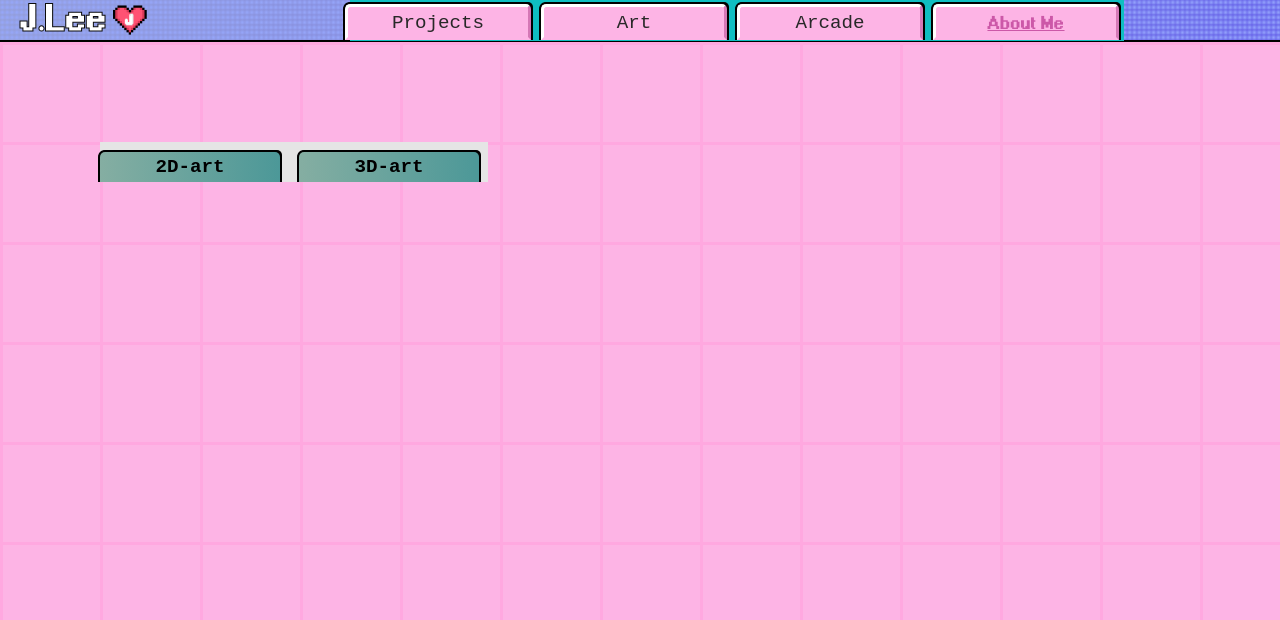
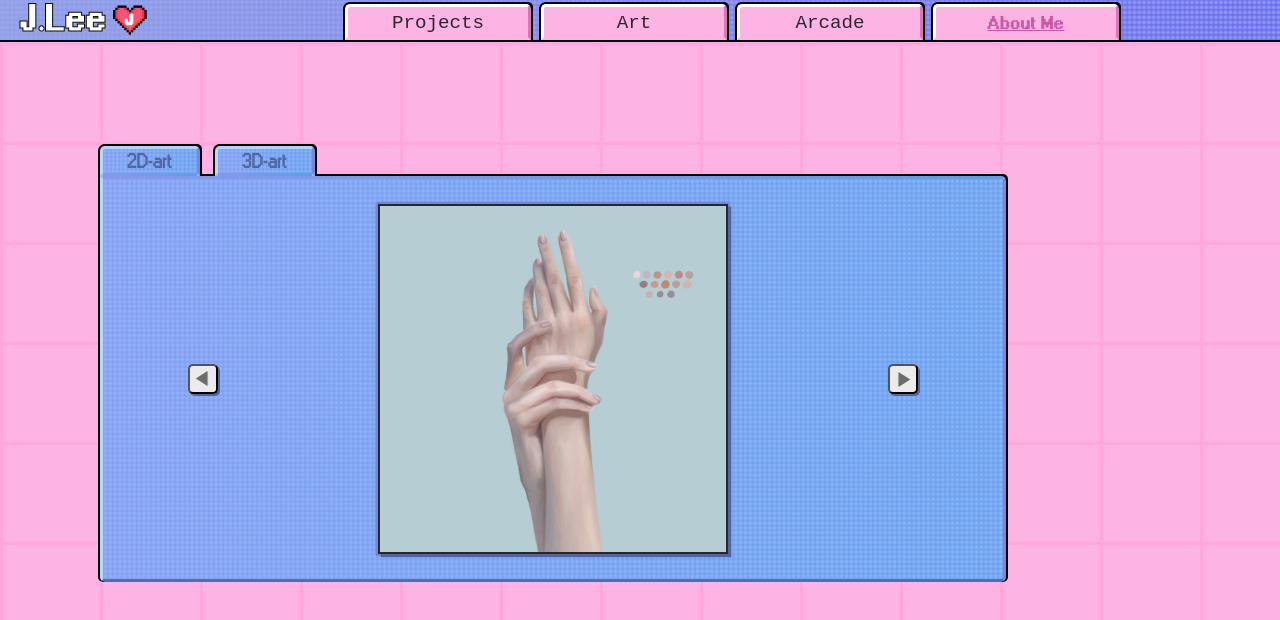
Before and after one commit to jjl418/reactjs, a React (Create React App) app: page /art in a window 1280 px wide. Shown: the top 620 px of the page. Built offline with nearby package versions, Linux system fonts and the light colour scheme.

Commit message:
done setting up art tab
done setting up art tab

```diff
--- a/src/App.js
+++ b/src/App.js
@@ -2,11 +2,11 @@ import './App.css';
 import React from 'react';
 import { BrowserRouter as Router, Routes, Route } from 'react-router-dom';
 import Navbar from './components/Navbar';
-// import Home from '../components/pages/home-page/Home'
-// import Home from './components/pages/home-page/Home';
 import Home from './components/pages/home/Home';
 import Projects from './components/pages/projects/Projects';
 import Art from './components/pages/art/Art';
+import Arcade from './components/pages/arcade/Arcade';
+import AboutMe from './components/pages/aboutme/AboutMe';
 import './fonts/MS_Sans_Serif_Bold.ttf';
 function App() {
   return (
@@ -23,6 +23,9 @@ function App() {
           <Route path = '/' element={<Home/>} />
           <Route path = '/projects' element = {<Projects/>} />
           <Route path = '/art' element = {<Art/>} />
+          <Route path = '/arcade' element = {<Arcade/>} />
+          <Route path = '/about-me' element = {<AboutMe/>} />
+
         </Routes>
       </Router>
   );
--- a/src/components/Navbar.css
+++ b/src/components/Navbar.css
@@ -85,7 +85,7 @@ html, body { /*KEEP*/
     align-items: end;
 
     border: 1px solid rgba(0, 0, 0, 0);
-    background-color: #0fbec1;
+    /* background-color: #0fbec1; */
     /* overflow: hidden; */
     white-space: nowrap;
   }
@@ -112,7 +112,7 @@ html, body { /*KEEP*/
   .nav-menu-link
   {
     align-items: center;
-    color: #282828;
+    color: hsl(0, 0%, 16%);
     display: flex;
     font-family: monospace;
     font-size: 1.2rem;
@@ -187,7 +187,6 @@ html, body { /*KEEP*/
       /* border-top: #00000000; */
       /* background-image: linear-gradient(#7dcdec , rgb(255, 152, 207));  */
       background-image: linear-gradient(#50b3f0 , rgb(242, 138, 221));
-      /* background-color: #a263ad6a;    */
       justify-content: center;
       display: flex;
       justify-self: center;
@@ -212,7 +211,6 @@ html, body { /*KEEP*/
       background: none;
       clip-path: none;
       -webkit-clip-path: none;
-      /* width: 35%; */
       width: 180px;
       margin: none;
       padding: none;
--- /dev/null
+++ b/src/components/pages/aboutme/AboutMe.css
@@ -0,0 +1,15 @@
+
+.projects-background-4
+{
+    width: 100%;
+    background:
+    conic-gradient(from 90deg at 3px 3px,#0000 90deg,rgb(255, 168, 224) 0)
+    0 0/100px 100px;
+    position: absolute;
+    top: 42px;
+    right:0px;
+    bottom:0px;
+    left:0px;
+    z-index: 0;
+    height: 1000px;
+}
--- /dev/null
+++ b/src/components/pages/aboutme/AboutMe.js
@@ -0,0 +1,16 @@
+import '../../../App';
+import './AboutMe.css';
+// import React from 'react';
+
+function AboutMe() {
+
+  return (
+    <>
+      <div className = 'projects-background-4'>
+
+      </div>
+    </>
+  );
+}
+
+export default AboutMe;
--- /dev/null
+++ b/src/components/pages/arcade/Arcade.css
@@ -0,0 +1,15 @@
+
+.projects-background-3
+{
+    width: 100%;
+    background:
+    conic-gradient(from 90deg at 3px 3px,#0000 90deg,rgb(255, 168, 224) 0)
+    0 0/100px 100px;
+    position: absolute;
+    top: 42px;
+    right:0px;
+    bottom:0px;
+    left:0px;
+    z-index: 0;
+    height: 1000px;
+}
--- /dev/null
+++ b/src/components/pages/arcade/Arcade.js
@@ -0,0 +1,16 @@
+import '../../../App';
+import './Arcade.css';
+// import React from 'react';
+
+function Arcade() {
+
+  return (
+    <>
+      <div className = 'projects-background-3'>
+
+      </div>
+    </>
+  );
+}
+
+export default Arcade;
--- a/src/components/pages/art/Art.css
+++ b/src/components/pages/art/Art.css
@@ -13,54 +13,214 @@
     height: 1000px;
 }
 
-.sketchbook-tabs
+.art-tab
 {
     display: grid;
     grid-gap: 10px;
     grid-template-columns: repeat(2, auto);
     list-style: none;
-    /* align-self: end; */
-    /* border-color: #0fbec100;
-    border-style: solid;
-    border-width: 2.5px; */
-    background-color:#e5e5e5;
-    height: 40px;
-    /* position:absolute; */
+
+    height: 34px;
     align-items: end;
     margin-top: 100px;
     margin-left: 100px;
-    width: 388px;
+    width: 220px;
+    /* background-color: green; */
 }
 
-.art-tab
+.art-tab button
 {
+    /*DELETEEEEEEEEEEEEEE*/
+	background: #fff;
+	filter: contrast(1);
+	--mask: linear-gradient(red, #{rgba(#000, .30)});
+    /*DELETEEEEEEEEEEEEEE*/
+
+
+
     background: #9fb6f4;
-    background-image: linear-gradient(to right, #85aea2 , #4c9898);
+    background-image: linear-gradient(to right, #8698ec , #609de7);
 
     height: 30px;
-    width: 180px;
+    width: 100px;
     align-items: flex-end;
     border-radius: 5px 5px 0 0;
-    /* border-left: #b3c4ee;
-    border-top: #ccd9f8;
-    border-bottom: #9fb6f4;
-    border-right: #8299da;
-    border-style: solid; */
+    border-right: #7b88d0;
+    border-top: #aed5ff;
+    border-bottom: #596da400;
+    border-left: #bbd8f9;
+    border-style: solid;
     box-shadow: -1.5px -1.5px #000000, 2px -2px #000000, -2px 0px #000000,
     2px 0px #000000, 0 -2px #000000;
     color: #282828;
 
     justify-content: center;
     display: flex;
+
+    /*DELETEEEEEE*/
+    &::before {
+		position: absolute;
+		top: 0; right: 0; bottom: 0; left: 0;
+		background:
+			radial-gradient(#91b9fe, transparent) 0 0/ 0.3em 0.3em space;
+		-webkit-mask: var(--mask);
+				mask: var(--mask);
+		content: '';
+	}
+    /*DELETEEEEEE*/
+}
+
+.art-tab button:hover{
+    height: 32px;
 }
 
 .art-tab-caption
 {
-    font-family: monospace;
+    align-self: center;
+
+    color: hsl(225, 34%, 48%);
+    display: flex;
+    font-family: MSSansSerif;
+    font-size: 1.1rem;
+    justify-content: center;
+    align-items: center;
+    text-decoration: none;
+    border-radius: 5px 5px 0 0;
+    height: 30px;
+    width: 100px;
+    /* background-color: #609de7; */
+}
+
+.art-tab-caption:hover{
     font-size: 1.2rem;
+    /* justify-content: center; */
+}
+
+.art-tab-layout
+{
+    margin-left: 100px;
+    background-color: white;
+
+    /**/
+
+    /*DELETEEEEEEEEEEEEEE*/
+	background: #fff;
+	filter: contrast(1);
+	--mask: linear-gradient(red, #{rgba(#000, .30)});
+    /*DELETEEEEEEEEEEEEEE*/
+
+
+
+    background: #9fb6f4;
+    background-image: linear-gradient(to right, #8698ec , #609de7);
+
+    height: 400px;
+    width: 900px;
+    align-items: flex-end;
+    border-radius: 0px 5px 5px 5px;
+    border-right: #7b88d0;
+    border-top: #aed5ff00;
+    border-bottom: #596da4;
+    border-left: #bbd8f9;
+    border-style: solid;
+    box-shadow: -1.5px -1.5px #000000, 2px -2px #000000, -2px 0px #000000,
+    2px 0px #000000, 0 -2px #000000;
+    color: #282828;
+
+    justify-content: center;
+    display: flex;
+
+    /*DELETEEEEEE*/
+    &::before {
+		position: absolute;
+		top: 0; right: 0; bottom: 0; left: 0;
+		background:
+			radial-gradient(#91b9fe, transparent) 0 0/ 0.3em 0.3em space;
+		-webkit-mask: var(--mask);
+				mask: var(--mask);
+		content: '';
+	}
+    /*DELETEEEEEE*/
+
+}
+
+.tab-switching
+{
+    display:none;
+}
+
+.tab-content
+{
+    /* margin-top: 100px; */
+    /* background-color: #609de7;    */
+}
+
+.two-d-art-content
+{
+    display: flex;
+    height: 400px;
+    width: 900px;
+    background-color: rgba(255, 255, 255, 0);
+    justify-content: center;
+}
+
+.art-image
+{
+    /* align-self: center;
+    background-color: white; */
+    border: solid 2px;
+    box-shadow: 3px 3px 1px rgb(80, 99, 165), -2px 2px 1px rgb(115, 135, 207), -2px 0px 1.5px rgb(115, 135, 207),
+    2px 0px 1.5px rgb(115, 135, 207), 0 2px 1.5px rgb(115, 135, 207), -2px -2px 1.5px rgb(115, 135, 207), 2px -2px 1.5px rgb(115, 135, 207);
+}
+
+.next-button-art
+{
+    position: absolute;
+    margin-top: 0px;
+    margin-left: 700px;
+    width: 30px;
+    height: 30px;
+    display: flex;
+    z-index: 2;
+    border-radius: 5px;
     align-self: center;
-    color: black;
-    /* color: #282828; */
-    font-family: monospace;
-    font-size: 1.2rem;
+    background-color: rgb(235, 235, 235);
+
+    box-shadow: 2px 2px rgb(80, 99, 165);
 }
+
+.next-button-art:hover
+{
+    background-color: rgb(218, 218, 218);
+}
+
+.prev-button-art
+{
+    position: absolute;
+    margin-top: 0px;
+    margin-left: -700px;
+    width: 30px;
+    height: 30px;
+    display: flex;
+    z-index: 2;
+    border-radius: 5px;
+    align-self: center;
+    background-color: rgb(235, 235, 235);
+
+    box-shadow: 2px 2px rgb(80, 99, 165);
+}
+
+.prev-button-art:hover
+{
+    background-color: rgb(218, 218, 218);
+}
+
+.art-container
+{
+    height: 350px;
+    align-self: center;
+    width: 900px;
+    display: flex;
+    /* background-color: #596da4; */
+    justify-content: center;
+}
--- a/src/components/pages/art/Art.js
+++ b/src/components/pages/art/Art.js
@@ -1,24 +1,75 @@
 import '../../../App';
 import './Art.css';
+import React, { useState } from 'react';
+import next_icon from '../../../images/decor/next_icon.png';
+import prev_icon from '../../../images/decor/prev_icon.png';
 
 function Art() {
 
+  const [activeTab, setActiveTab] = useState(1);
 
+  const handleTabClick = (tabNumber) => {
+    setActiveTab(tabNumber);
+  };
+
+  const [currentIndex, setCurrentIndex] = useState(0); //index for p1_images list
+  const art_images = [
+    require('../../../images/art_images/hand study.png'),
+    require('../../../images/art_images/anime face.jpg'),
+  ];
+  const nextArtImage = () => {
+    setCurrentIndex((prevIndex) => (prevIndex === art_images.length - 1 ? 0 : prevIndex + 1));
+  };
+
+  const prevArtImage = () => {
+    setCurrentIndex((prevIndex) => (prevIndex === art_images.length - 1 ? 0 : prevIndex + 1));
+  };
 
     return (
     <>
         <div className = "projects-background-2">
-          <div className = "sketchbook-tabs">
-            <div className = "art-tab">
+          <div className = "art-tab">
+            <button className = {activeTab === 1 ? 'active' : ''} onClick={() => handleTabClick(1)}>
               <h1 className = "art-tab-caption">
                 2D-art
               </h1>
-            </div>
-            <div className = "art-tab">
+            </button>
+
+            <button className = {activeTab === 2 ? 'active' : ''} onClick={() => handleTabClick(2)}>
               <h1 className = "art-tab-caption">
                 3D-art
               </h1>
+            </button>
+
+          </div>
+
+
+          <div className = "art-tab-layout">
+
+            <div className = "tab-content">
+              {activeTab === 1 &&
+              <div className= "two-d-art-content">
+                <button className = 'next-button-art' onClick= {nextArtImage}>
+                  <img src = {next_icon} className = "next-icon" alt = ""/>
+                </button>
+
+                <button className = 'prev-button-art' onClick= {prevArtImage}>
+                  <img src = {prev_icon} className = "prev-icon" alt = ""/>
+                </button>
+                {/* <div className = "art-images">
+
+                </div> */}
+                <div className = "art-container">
+                  <img src = {art_images[currentIndex]} className = "art-image" alt = ""/>
+                </div>
+              </div>}
+
+              {activeTab === 2 && <div>
+                Content for Tab 2
+              </div>}
             </div>
+
+
           </div>
         </div>
     </>
```
Also changed, not shown: src/images/art_images/anime face.jpg (added), src/images/art_images/hand study.png (added).
